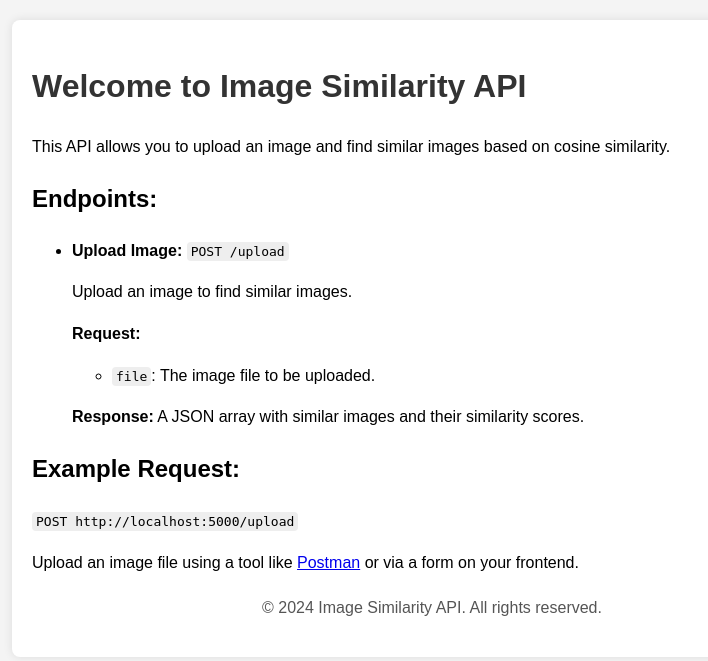
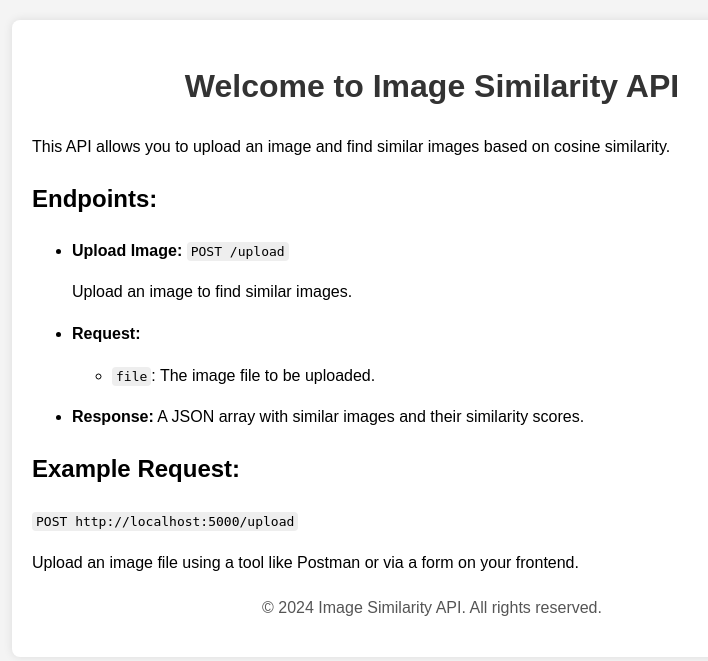
Before and after one commit to tom1209-netizen/image-retrieval, a Flask app: template server/templates/index.html in a window 1280 px wide. Shown: the top 661 px of the page, without its empty margins (208-916 px from the left). Run offline with Flask 3, Linux system fonts and the light colour scheme; the template is opened without the code that fills it, so the values that code supplies are empty.

Commit message:
Feat: improve css of index page

```diff
--- a/server/templates/index.html
+++ b/server/templates/index.html
@@ -16,6 +16,7 @@
         }
         h1 {
             color: #333;
+            text-align: center;
         }
         .container {
             max-width: 800px;
@@ -51,10 +52,14 @@
                 <li>
                     <strong>Upload Image:</strong> <code>POST /upload</code>
                     <p>Upload an image to find similar images.</p>
+                </li>
+                <li>
                     <p><strong>Request:</strong></p>
                     <ul>
                         <li><code>file</code>: The image file to be uploaded.</li>
                     </ul>
+                </li>
+                <li>
                     <p><strong>Response:</strong> A JSON array with similar images and their similarity scores.</p>
                 </li>
             </ul>
@@ -63,7 +68,7 @@
         <div class="endpoint">
             <h2>Example Request:</h2>
             <code>POST http://localhost:5000/upload</code>
-            <p>Upload an image file using a tool like <a href="https://www.postman.com/" target="_blank">Postman</a> or via a form on your frontend.</p>
+            <p>Upload an image file using a tool like Postman or via a form on your frontend.</p>
         </div>
 
         <footer>
```
